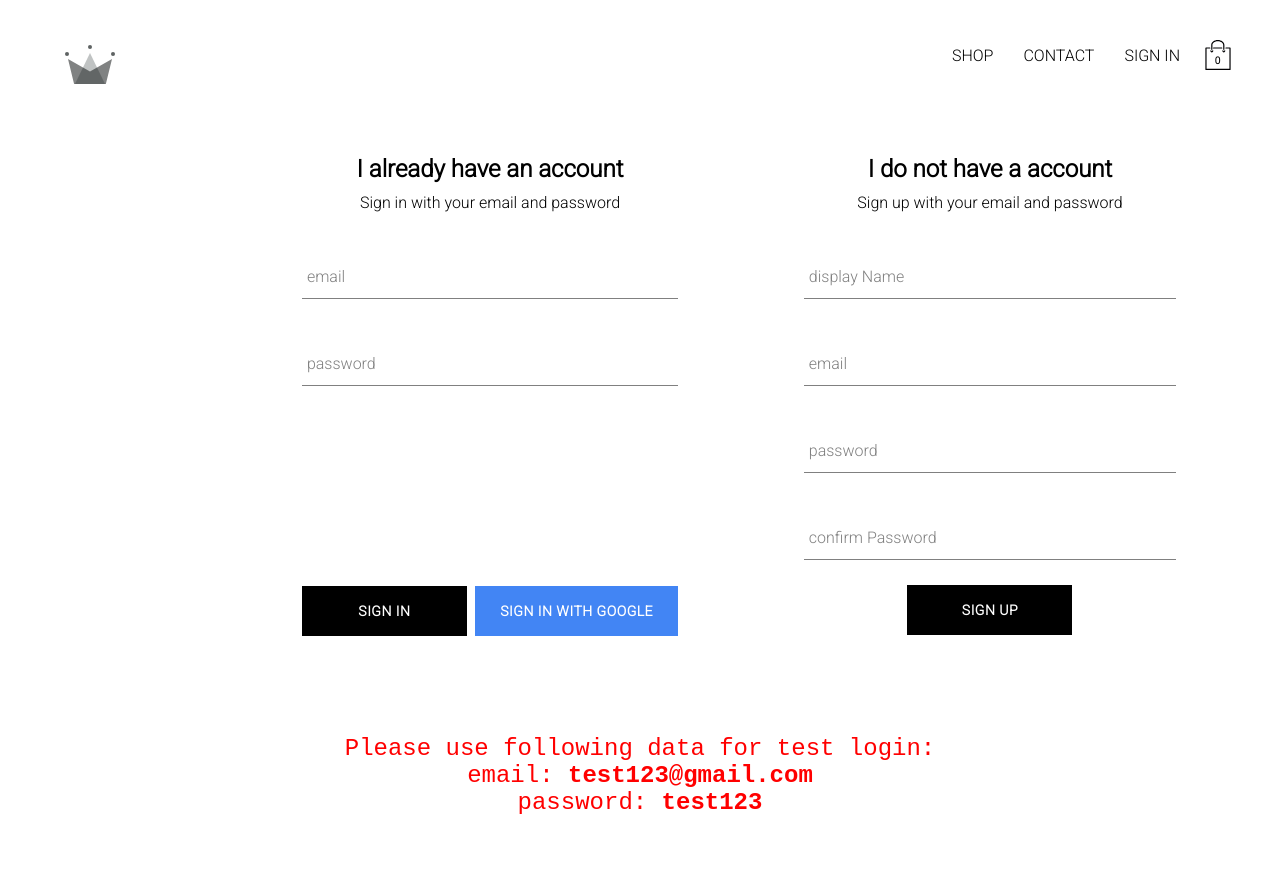
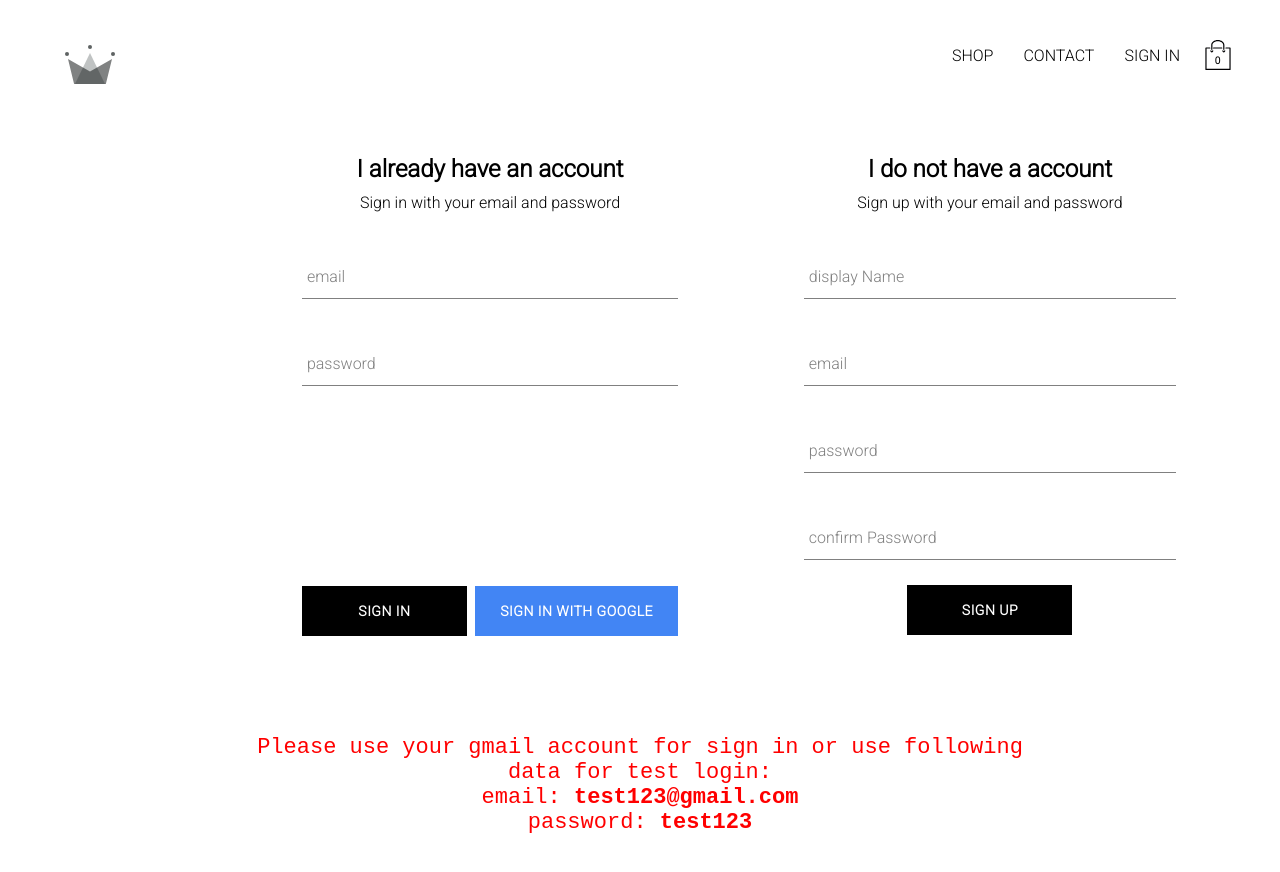
Before and after one commit to Fannoth/crwn-clothing-master-project, a React (Create React App) app: page /sign-in in a window 1280 px wide. Shown: the top 872 px of the page. Built offline with nearby package versions, Linux system fonts and the light colour scheme; no server answers; a web font is replaced by a local one.

Commit message:
update note

```diff
--- a/src/pages/SingInAndSingUp/SignInAndSingUp.js
+++ b/src/pages/SingInAndSingUp/SignInAndSingUp.js
@@ -11,7 +11,7 @@ export const SignInAndSingUp = () => {
         <SingUp />
       </div>
       <span className="test-alert">
-        Please use following data for test login:
+        Please use your gmail account for sign in or use following data for test login:
         <br />
         email: <strong>test123@gmail.com</strong>
         <br />
--- a/src/pages/SingInAndSingUp/SignInAndSingUp.scss
+++ b/src/pages/SingInAndSingUp/SignInAndSingUp.scss
@@ -13,7 +13,7 @@
     margin: 50px auto;
     color: red;
     text-align: center;
-    font-size: 24px;
+    font-size: 22px;
     font-family: monospace;
   }
 }
```
